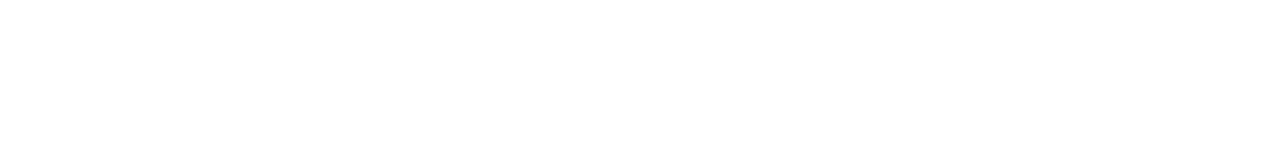
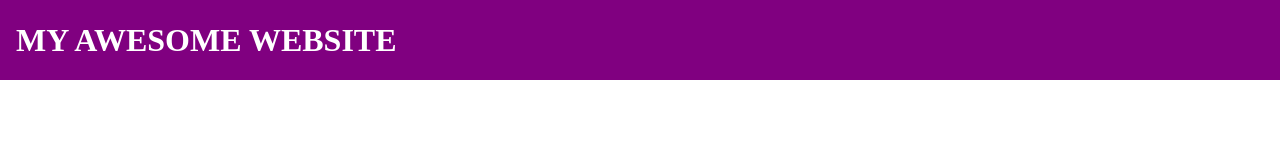
Before and after one commit to LaurentiuSoit/flexbox-site, a plain HTML site: page index.html in a window 1280 px wide. Drawn offline with Linux system fonts and the light colour scheme.

Commit message:
Created divs and added top-bar

```diff
--- a/index.html
+++ b/index.html
@@ -8,6 +8,15 @@
     <title>Document</title>
 </head>
 <body>
-
+    <div class = "large-container">
+        <div class = "top-bar">
+            <h1 class = "header-text">MY AWESOME WEBSITE</h1>
+        </div>
+        <div class = "middle-portion">
+            <div class = "left-links"></div>
+            <div class = "right-panels"></div>
+        </div>
+        <div class = "bottom-bar"></div>
+    </div>
 </body>
 </html>
--- a/styles.css
+++ b/styles.css
@@ -0,0 +1,27 @@
+body
+{
+    margin: 0;
+    padding: 0;
+}
+
+.large-container
+{
+    display: flex;
+}
+
+.top-bar
+{
+    display: flex;
+    flex: 1 1 auto;
+    background-color: purple;
+    height: 80px;
+    align-items: center;
+}
+
+.header-text
+{
+    font-size: 32px;
+    font-weight: 900;
+    color: white;
+    text-indent: 16px;
+}
```
